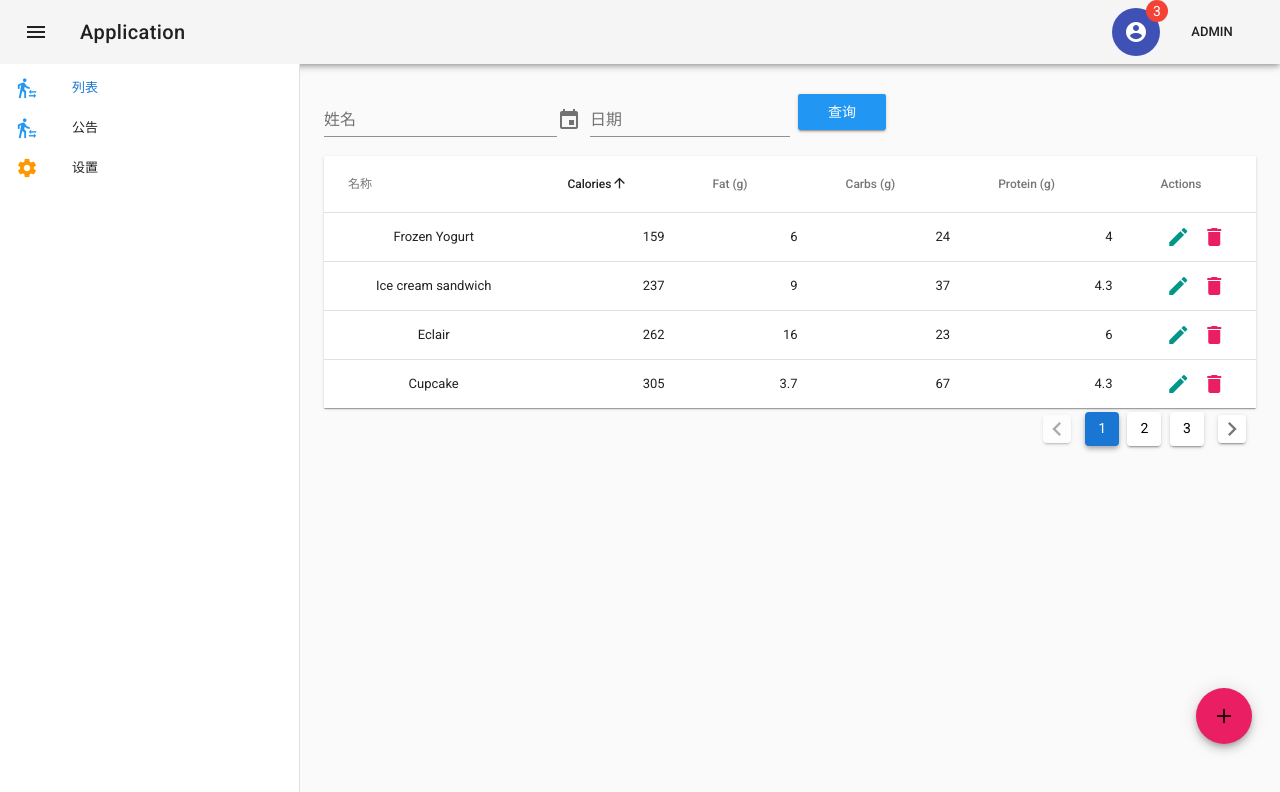
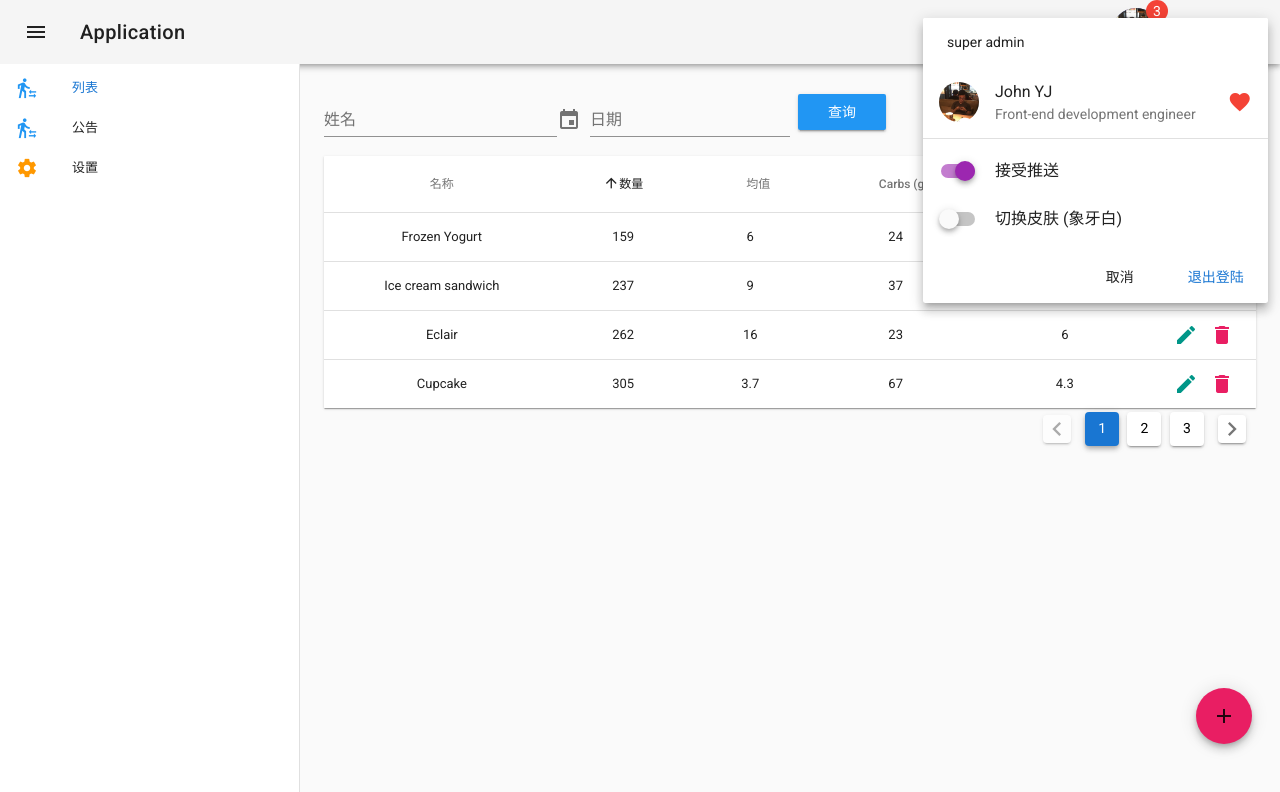
Before and after one commit to hty7/vue-demo, a Vue app: page /#/location in a window 1280 px wide. Both pictures are taken after a click on the button "ADMIN". Shown: the top 792 px of the page. Built offline with nearby package versions, Linux system fonts and the light colour scheme.

Commit message:
增加登陆模块

```diff
--- a/src/router/index.js
+++ b/src/router/index.js
@@ -4,6 +4,7 @@ import {routerMode} from '@/config/env'
 
 Vue.use(Router)
 
+const login = r => require.ensure([], () => (require('@/view/login/login')), 'login')
 const home = r => require.ensure([], () => (require('@/view/home/')), 'home')
 const location = r => require.ensure([], () => (require('@/view/location/')), 'location')
 const announcement = r => require.ensure([], () => (require('@/view/announcement/')), 'announcement')
@@ -27,6 +28,9 @@ let routes = [{
       component: setting
     }
   ]
+}, {
+  path: '/login',
+  component: login
 }]
 
 const router = new Router({
--- a/src/view/announcement/children/step2.vue
+++ b/src/view/announcement/children/step2.vue
@@ -99,7 +99,6 @@
           <v-btn color="green darken-1" flat="flat" @click.native="submitData" v-show="!isLoading">确定</v-btn>
         </v-card-actions>
       </v-card>
-      </v-card>
     </v-dialog>
   </div>
 </template>
--- a/src/view/home/index.vue
+++ b/src/view/home/index.vue
@@ -1,5 +1,5 @@
 <template>
-  <v-app id="inspire">
+  <v-app id="inspire" :dark="hints">
     <v-toolbar app fixed clipped-left>
       <v-toolbar-side-icon @click.stop="drawer = !drawer"></v-toolbar-side-icon>
       <v-toolbar-title>Application</v-toolbar-title>
@@ -7,10 +7,58 @@
       <v-badge overlap color="red">
         <span slot="badge">3</span>
         <v-avatar class="indigo">
-          <v-icon dark>account_circle</v-icon>
+          <img src="/static/images/john.jpg" alt="John">
         </v-avatar>
       </v-badge>
-      <v-btn flat small>ADMIN</v-btn>
+      <v-menu :close-on-content-click="false" :nudge-width="200" v-model="menu">
+        <v-btn flat small slot="activator">ADMIN</v-btn>
+        <v-card>
+          <v-expansion-panel>
+            <v-expansion-panel-content hide-actions>
+              <div slot="header">super admin</div>
+              <v-card>
+                <v-card-text>Lorem ipsum dolor sit amet, consectetur adipiscing elit, sed do eiusmod tempor incididunt ut labore et dolore magna aliqua. Ut enim ad minim veniam, quis nostrud exercitation ullamco laboris nisi ut aliquip ex ea commodo consequat.</v-card-text>
+              </v-card>
+            </v-expansion-panel-content>
+          </v-expansion-panel>
+          <v-list>
+            <v-list-tile avatar>
+              <v-list-tile-avatar>
+                <img src="/static/images/john.jpg" alt="John">
+              </v-list-tile-avatar>
+              <v-list-tile-content>
+                <v-list-tile-title>John YJ</v-list-tile-title>
+                <v-list-tile-sub-title>Front-end development engineer</v-list-tile-sub-title>
+              </v-list-tile-content>
+              <v-list-tile-action>
+                <v-btn icon :class="fav ? 'red--text' : ''" @click="fav = !fav">
+                  <v-icon>favorite</v-icon>
+                </v-btn>
+              </v-list-tile-action>
+            </v-list-tile>
+          </v-list>
+          <v-divider></v-divider>
+          <v-list>
+            <v-list-tile>
+              <v-list-tile-action>
+                <v-switch v-model="message" color="purple"></v-switch>
+              </v-list-tile-action>
+              <v-list-tile-title>接受推送</v-list-tile-title>
+            </v-list-tile>
+            <v-list-tile>
+              <v-list-tile-action>
+                <v-switch v-model="hints" color="purple"></v-switch>
+              </v-list-tile-action>
+              <v-list-tile-title>切换皮肤 ({{hints?'黑暗森林':'象牙白'}})</v-list-tile-title>
+            </v-list-tile>
+          </v-list>
+          <v-card-actions>
+            <v-spacer></v-spacer>
+            <v-btn flat @click="menu = false">取消</v-btn>
+            <v-btn color="primary" flat @click="signOut">退出登陆</v-btn>
+          </v-card-actions>
+      </v-card>
+      </v-menu>
     </v-toolbar>
     <v-navigation-drawer clipped fixed v-model="drawer" app>
       <v-list dense>
@@ -40,6 +88,10 @@
 export default {
   data: () => ({
     drawer: true,
+    fav: true,
+    menu: false,
+    message: true,
+    hints: false,
     routers: [
       {path: 'location', router: true, title: '列表', icon: 'transfer_within_a_station', color: 'blue'},
       {path: 'announcement', router: true, title: '公告', icon: 'transfer_within_a_station', color: 'blue'},
@@ -47,8 +99,10 @@ export default {
     ]
   }),
   methods: {
-    dosome () {
-      this.$toast('this is tip')
+    signOut () {
+      this.menu = false
+      this.$router.push({path: '/login'})
+      this.$toast('退出登陆成功')
     }
   }
 }
--- a/src/view/location/children/tableData.vue
+++ b/src/view/location/children/tableData.vue
@@ -28,18 +28,18 @@
         </v-card-text>
         <v-card-actions>
           <v-spacer></v-spacer>
-          <v-btn color="blue darken-1" flat @click.native="close">Cancel</v-btn>
-          <v-btn color="blue darken-1" flat @click.native="save">Save</v-btn>
+          <v-btn color="blue darken-1" flat @click.native="close">取消</v-btn>
+          <v-btn color="blue darken-1" flat @click.native="save">保存</v-btn>
         </v-card-actions>
       </v-card>
     </v-dialog>
     <v-data-table :headers="headers" :items="items" hide-actions class="elevation-1">
       <template slot="items" slot-scope="props">
         <td>{{ props.item.name }}</td>
-        <td class="text-xs-right">{{ props.item.calories }}</td>
-        <td class="text-xs-right">{{ props.item.fat }}</td>
-        <td class="text-xs-right">{{ props.item.carbs }}</td>
-        <td class="text-xs-right">{{ props.item.protein }}</td>
+        <td>{{ props.item.calories }}</td>
+        <td>{{ props.item.fat }}</td>
+        <td>{{ props.item.carbs }}</td>
+        <td>{{ props.item.protein }}</td>
         <td class="justify-center layout px-0">
           <v-btn icon class="mx-0" @click="editItem(props.item)">
             <v-icon color="teal">edit</v-icon>
@@ -70,17 +70,12 @@ export default {
     page: 1,
     dialog: false,
     headers: [
-      {
-        text: '名称',
-        align: 'left',
-        sortable: false,
-        value: 'name'
-      },
-      { text: 'Calories', value: 'calories' },
-      { text: 'Fat (g)', value: 'fat' },
-      { text: 'Carbs (g)', value: 'carbs' },
-      { text: 'Protein (g)', value: 'protein' },
-      { text: 'Actions', value: 'name', sortable: false }
+      {text: '名称', align: 'center', sortable: false, value: 'name'},
+      { text: '数量', align: 'center', value: 'calories' },
+      { text: '均值', align: 'center', value: 'fat' },
+      { text: 'Carbs (g)', align: 'center', value: 'carbs' },
+      { text: 'Protein (g)', align: 'center', value: 'protein' },
+      { text: '操作', align: 'center', value: 'name', sortable: false }
     ],
     items: [],
     editedIndex: -1,
--- /dev/null
+++ b/src/view/login/login.vue
@@ -0,0 +1,60 @@
+<template>
+  <v-app  style="text-align: left;">
+    <v-layout row>
+      <v-flex xs6 sm4 offset-sm4>
+        <v-card>
+          <v-card-media src="/static/images/login_bg.jpg" height="220px"></v-card-media>
+          <v-card-title  primary-title>
+            <div class="headline">VUETIFY</div>
+          </v-card-title>
+          <v-card-text>
+            <v-form v-model="valid">
+              <v-text-field label="Name" v-model="params.name" :rules="nameRules" :counter="10" required></v-text-field>
+              <v-text-field label="Password" v-model="params.pw" :counter="6" required></v-text-field>
+              <v-btn flat @click.native="show = !show">服务条款</v-btn>
+            </v-form>
+          </v-card-text>
+          <v-slide-y-transition>
+            <v-card-text v-show="show">
+              I'm a thing. But, like most politicians, he promised more than he could deliver. You won't have time for sleeping, soldier, not with all the bed making you'll be doing. Then we'll go with that data file! Hey, you add a one and two zeros to that or we walk! You're going to do his laundry? I've got to find a way to escape.
+            </v-card-text>
+          </v-slide-y-transition>
+          <v-card-actions>
+            <v-spacer></v-spacer>
+            <v-btn round color="primary" dark @click="login">登陆</v-btn>
+            <v-btn flat round color="primary">注册</v-btn>
+          </v-card-actions>
+        </v-card>
+      </v-flex>
+    </v-layout>
+  </v-app>
+</template>
+
+<script>
+export default {
+  data: () => ({
+    valid: false,
+    show: false,
+    params: {
+      name: '',
+      pw: '',
+      isAgress: false
+    },
+    nameRules: [
+      v => !!v || 'Name is required',
+      v => v.length <= 10 || 'Name must be less than 10 characters'
+    ]
+  }),
+  computed: {
+  },
+  methods: {
+    login () {
+      this.$router.push({path: '/'})
+      this.$toast('登陆成功')
+    }
+  }
+}
+</script>
+
+<style lang="scss" scoped>
+</style>
```
Also changed, not shown: static/images/john.jpg (added), static/images/login_bg.jpg (added).
